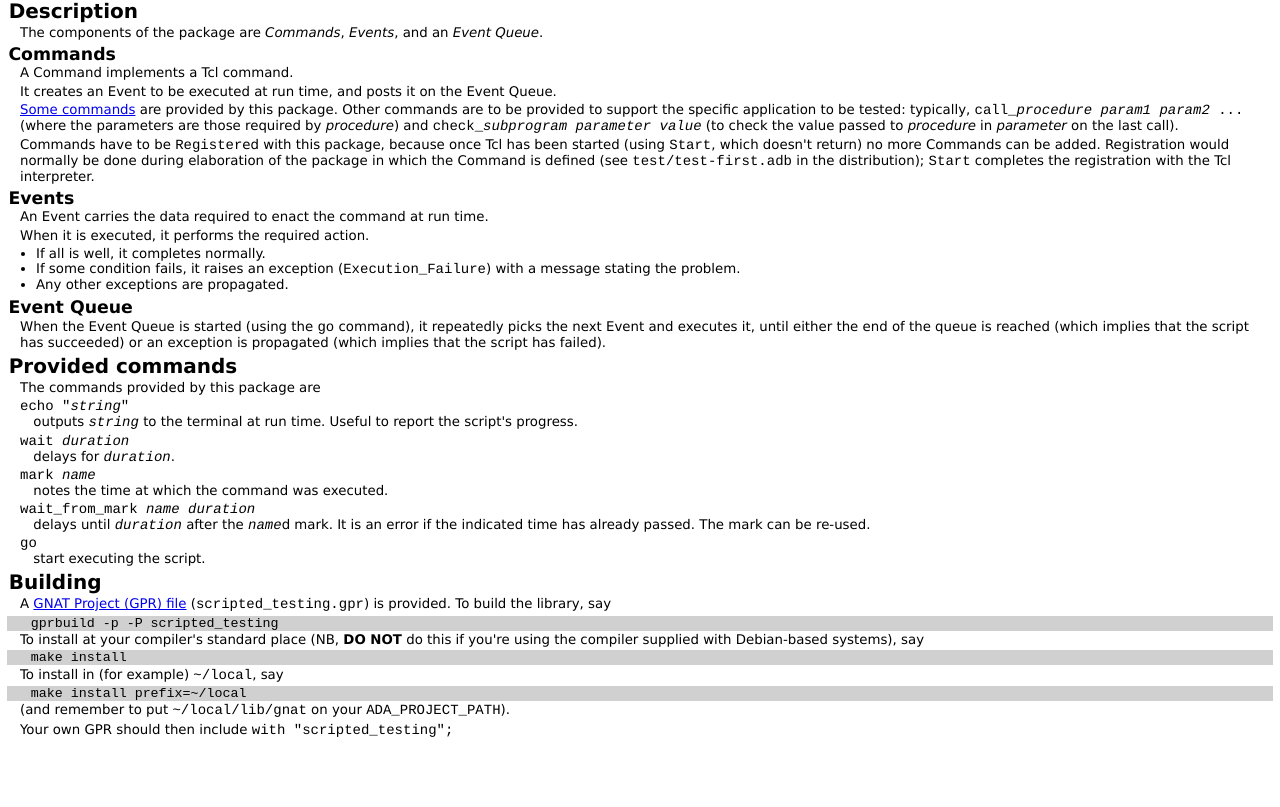
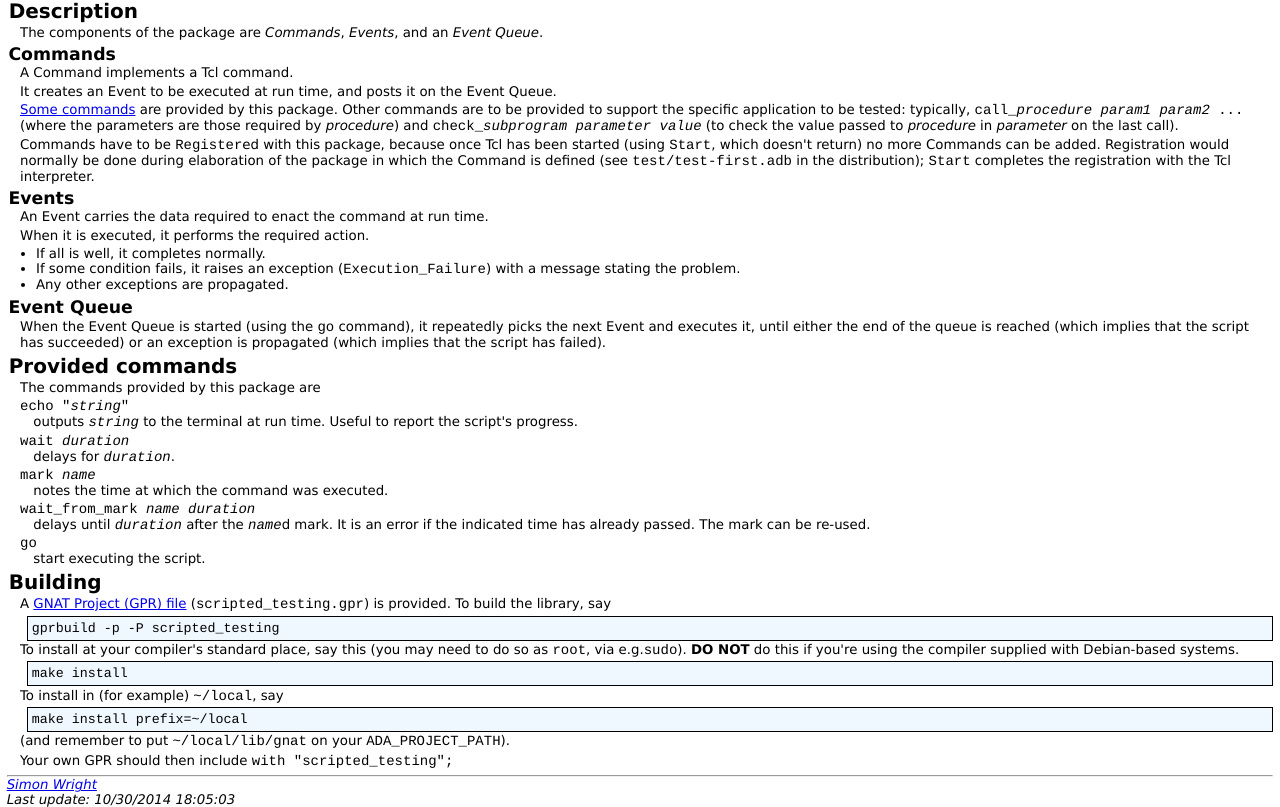
Before and after one commit to simonjwright/scripted_testing, a plain HTML site: page doc/index.html in a window 1280 px wide. Shown: the part 399-1206 px from the top of the page. Before the commit the page ends 1140 px from the top, so only its background shows below. Drawn offline with Linux system fonts and the light colour scheme.

Commit message:
Update cross-references to ColdFrame.
  * doc/index.html: update cross-references to ColdFrame.
  * doc/sf.css: new <pre> treatment.

```diff
--- a/doc/index.html
+++ b/doc/index.html
@@ -73,7 +73,7 @@ SUT,
 
 </ul>
 
-<p>The <a href="http://coldframe.sourceforge.net/coldframe/testing.html#generating-stub">stubbing
+<p>The <a href="http://coldframe.sourceforge.net/coldframe/stubs.html">stubbing
 facilities</a>
 of <a href="http://sourceforge.net/projects/coldframe/">ColdFrame</a>
 meet the above requirements.
@@ -162,105 +162,35 @@ re-used.
 Project (GPR) file</a> (<tt>scripted_testing.gpr</tt>) is provided. To
 build the library, say
 <pre>
-   gprbuild -p -P scripted_testing
+gprbuild -p -P scripted_testing
 </pre>
 
-<p>To install at your compiler's standard place (NB, <b>DO NOT</b> do
-this if you're using the compiler supplied with Debian-based systems),
-say
+<p>To install at your compiler's standard place, say this (you may
+need to do so as <tt>root</tt>, via e.g.<tt>sudo</tt>). <b>DO NOT</b>
+do this if you're using the compiler supplied with Debian-based
+systems.
 <pre>
-   make install
+make install
 </pre>
 
 <p>To install in (for example) <tt>~/local</tt>, say
 <pre>
-   make install prefix=~/local
+make install prefix=~/local
 </pre>
 <p>(and remember to put <tt>~/local/lib/gnat</tt> on
 your <tt>ADA_PROJECT_PATH</tt>).
 
 <p>Your own GPR should then include <tt>with "scripted_testing";</tt>
 
-<!--
-<p>The scripting language supported is Tcl. The reason for choosing
-Tcl rather than Python or Lua is that Tcl's interface is entirely
-string-based; this is important, considering the need to specifiy
-values of enumerated types.
-
-<h2>Type <tt>Command</tt></h2>
-
-<pre>
-   type Command is abstract tagged limited private;
-   type Command_P is access all Command'Class;
-   pragma Convention (C, Command_P);
-</pre>
-
-<p>A Command corresponds to a script command. Commands to control the
-flow of execution of the test are provided as standard.
-
-<p>To implement a Command, override <tt>Tcl_Command</tt>, which is
-called by Tcl to implement the command. It must return either
-<tt>Tcl.TCL_OK</tt> or <tt>Tcl.TCL_ERROR</tt>.
-
-<pre>
-   not overriding
-   function Tcl_Command
-     (C      : access Command;
-      Interp :        Tcl.Tcl_Interp;
-      Argc   :        Interfaces.C.int;
-      Argv   :        CArgv.Chars_Ptr_Ptr) return Interfaces.C.int
-     is abstract;
-</pre>
-
-<p>and register it with the Tcl interpreter:
-
-<pre>
-   procedure Register (The_Command : Command_P;
-                       To_Be_Named : String);
-</pre>
-
-<h2>Type <tt>Event</tt></h2>
-
-<pre>
-   type Event is abstract tagged private;
-</pre>
-
-<p>The Commands that are called by a test script create matching
-Events which are posted to an internal event queue; the <tt>go</tt>
-command (which should be the last in the test script), instead of
-posting an event, starts the queue. The posting is done by the
-procedure Post:
-
-<pre>
-   procedure Post (The_Event : Event'Class;
-                   Interp    : Tcl.Tcl_Interp);
-</pre>
-
-<p>The initial set of events would normally correspond to setup, for
-example arranging for stubbed lower-level interface calls to return
-appropriate values.
-
-<p>Once setup is complete, the software under test can start; how this
-is done depends on the framework in use. For example, with ColdFrame,
-the Dispatcher would be started.
-
-<p>Events are picked off the queue and Execute is called for each,
-until either the end of the queue is reached (which would indicate
-that the test script succeeded) or execution raises an exception.
-
-<pre>
-   not overriding
-   procedure Execute (E : Event) is abstract;
-</pre>
-
-<p>After all Commands have been registered <tt>Start</tt> is called to
-begin Tcl processing (and read the test script). It doesn't return (so
-all Commands must have been Registered before Start is called).
-
-<pre>
-   procedure Start;
-</pre>
--->
-
+<p><hr>
+<i>
+<address>
+<a href="mailto:simon@pushface.org">Simon Wright</a>
+</address>
+<script>
+document.write("Last update: ");
+document.write(document.lastModified);
+</script>
+</i>
 </body>
 </html>
--- a/doc/sf.css
+++ b/doc/sf.css
@@ -51,7 +51,18 @@ ul { margin : .1em 0 .35em 2.2em; }  /* room for bullets */
 
 ol ol, ul ul, ol ul, ul ol { margin : .1em 0 .1em 1.2em; }
 
-pre { background : #d0d0d0; }
+/*
+ * cunning <pre> settings from http://http://irreal.org/blog/?p=2533
+ * to use a box outline and pale blue background.
+*/
+pre {
+    font-family: "Courier 10 Pitch", Courier, monospace;
+    border: 1pt solid black;
+    padding: 3pt;
+    margin-left: 1.5em;
+    background-color: #F0F8FF;
+    overflow: auto;
+}
 
 /* These two used for the release description definition list. */
 dl#release dt { font-weight : bold; }
```
